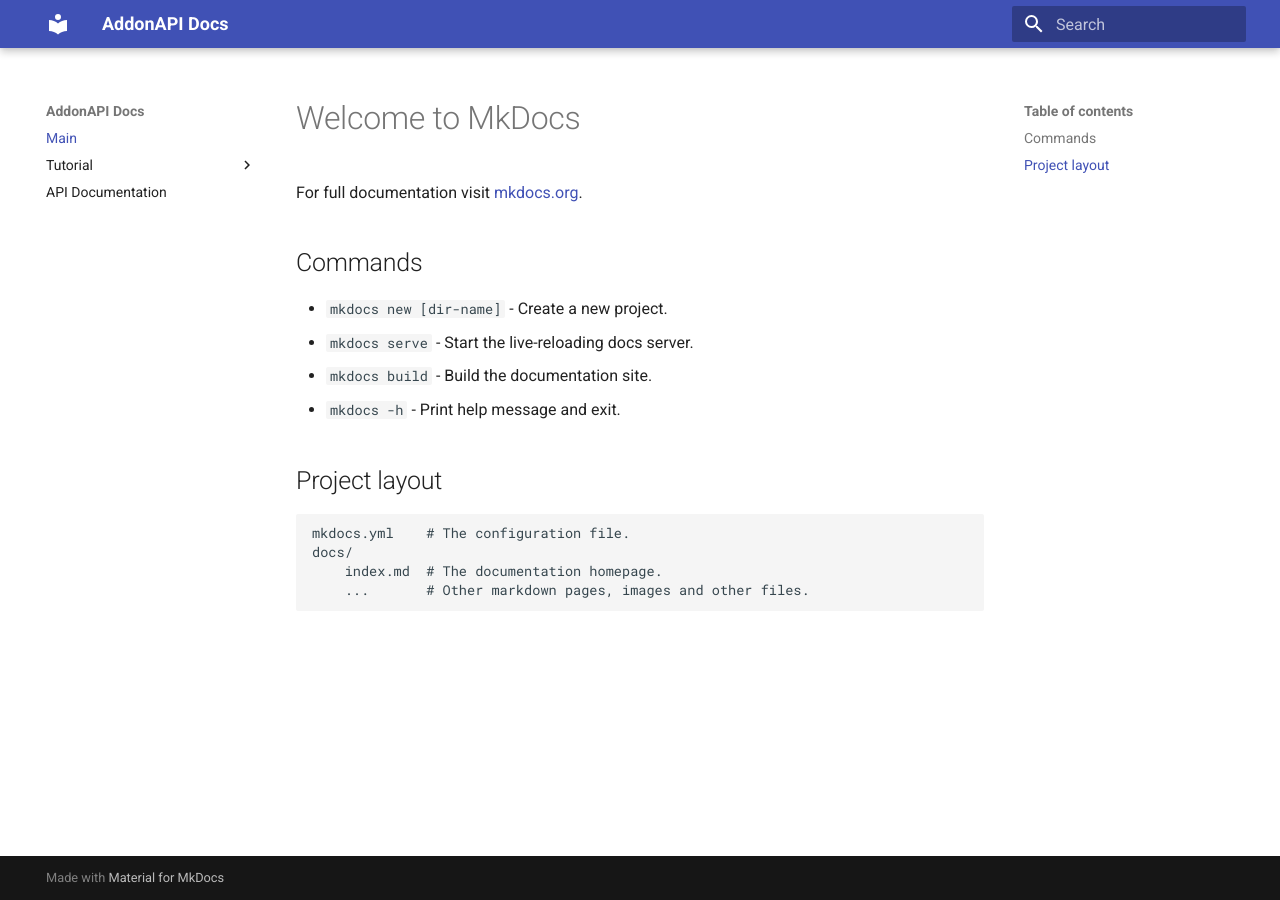
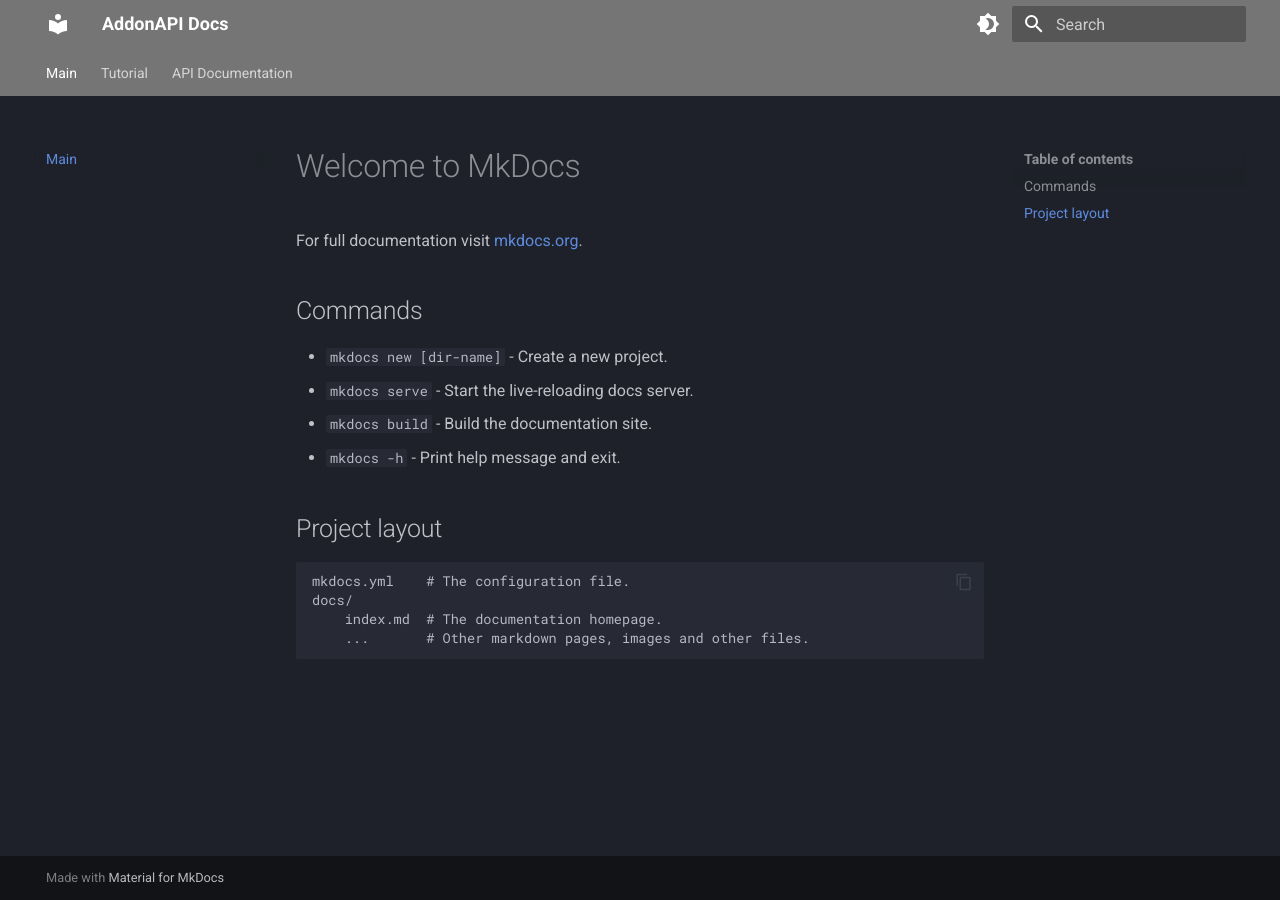
Before and after one commit to Lerrche/AddonAPI, an MkDocs documentation site: the page built from docs/index.md, in a window 1280 px wide. Built offline with MkDocs 1.6.1 and Material for MkDocs 9.7.7, drawn with Linux system fonts in a browser that asks for light colours.

Commit message:
Update mkdocs.yml

```diff
--- a/mkdocs.yml
+++ b/mkdocs.yml
@@ -2,6 +2,24 @@
 theme:
   name: material
   language: en
+  palette:
+    - scheme: slate
+      primary: grey
+      accent: indigo
+      toggle:
+        icon: material/brightness-4
+        name: Switch to light mode
+    - scheme: default
+      primary: grey
+      accent: indigo
+      toggle:
+        icon: material/brightness-7
+        name: Switch to dark mode
+  features:
+    - navigation.tabs
+    - content.code.copy
+    - navigation.sections
+
 nav:
   - Main: index.md
   - Tutorial:
```
